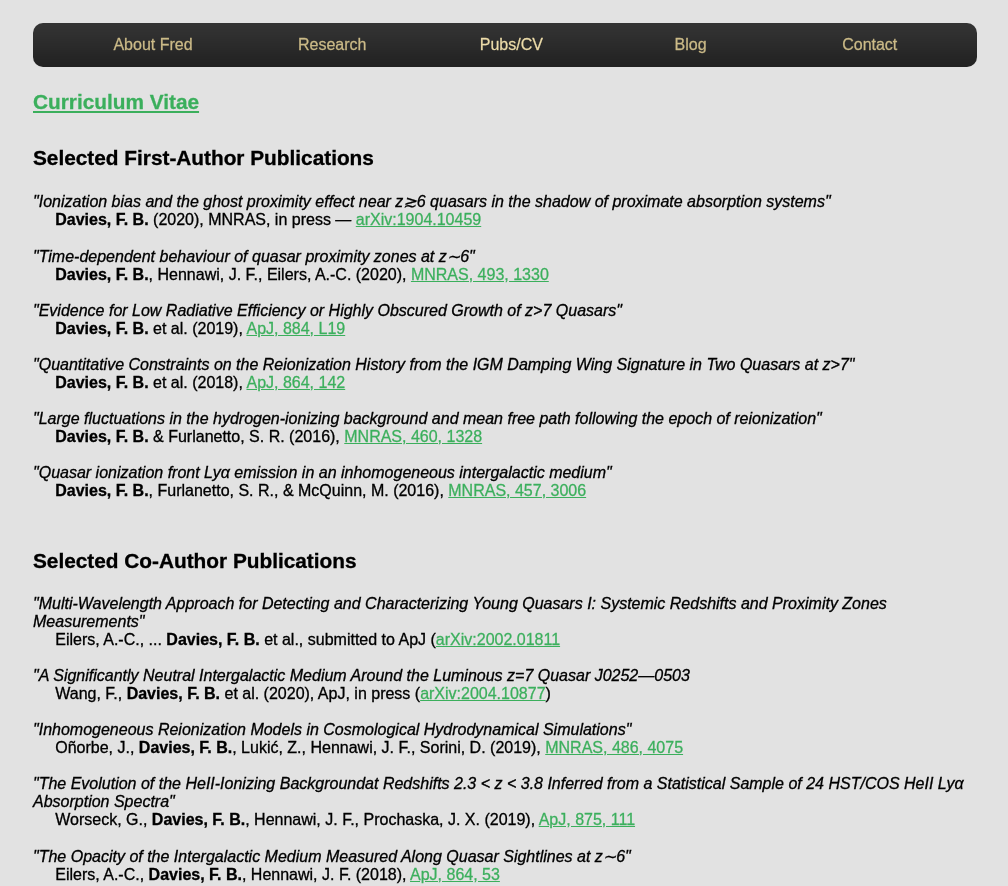
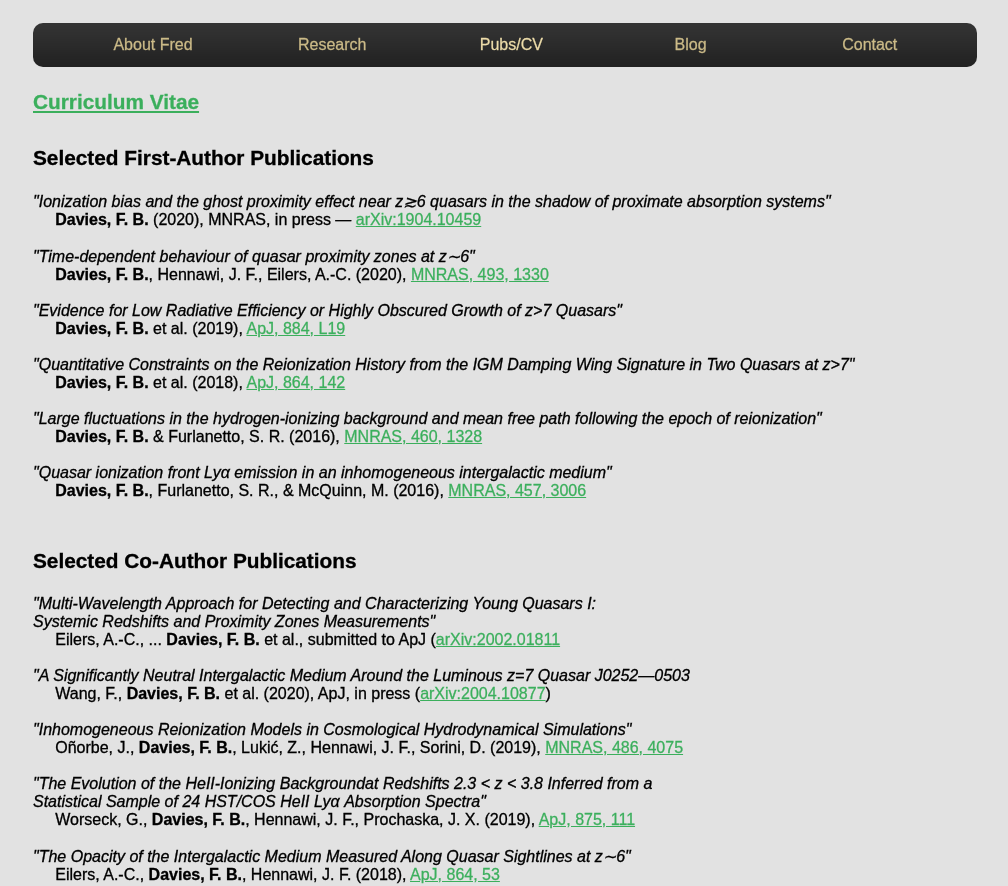
Before and after one commit to freddavies/freddavies.github.io, a plain HTML site: page pubcv.html in a window 1280 px wide. Shown: the part 71-957 px from the top of the page, without its empty margins (135-1143 px from the left). Drawn offline with Linux system fonts and the light colour scheme; a web font is replaced by a local one.

Commit message:
messing with pub formatting

```diff
--- a/pubcv.html
+++ b/pubcv.html
@@ -54,7 +54,7 @@
 
             <h3>Selected Co-Author Publications</h3>
 
-            <i>"Multi-Wavelength Approach for Detecting and Characterizing Young Quasars I: Systemic Redshifts and Proximity Zones Measurements"</i>
+            <i>"Multi-Wavelength Approach for Detecting and Characterizing Young Quasars I:<br> Systemic Redshifts and Proximity Zones Measurements"</i>
             <br>
             &nbsp;&nbsp;&nbsp;&nbsp;&nbsp;Eilers, A.-C., ... <b>Davies, F. B.</b> et al., submitted to ApJ (<a href="https://arxiv.org/abs/2002.01811">arXiv:2002.01811</a>
             <br><br>
@@ -66,7 +66,7 @@
             <br>
             &nbsp;&nbsp;&nbsp;&nbsp;&nbsp;O&ntilde;orbe, J., <b>Davies, F. B.</b>, Luki&cacute;, Z., Hennawi, J. F., Sorini, D. (2019), <a href="https://ui.adsabs.harvard.edu/abs/2019MNRAS.486.4075O/abstract">MNRAS, 486, 4075</a>
             <br><br>
-            <i>"The Evolution of the HeII-Ionizing Backgroundat Redshifts 2.3 &lt; z &lt; 3.8 Inferred from a Statistical Sample of 24 HST/COS HeII Ly&alpha; Absorption Spectra"</i>
+            <i>"The Evolution of the HeII-Ionizing Backgroundat Redshifts 2.3 &lt; z &lt; 3.8 Inferred from a<br> Statistical Sample of 24 HST/COS HeII Ly&alpha; Absorption Spectra"</i>
             <br>
             &nbsp;&nbsp;&nbsp;&nbsp;&nbsp;Worseck, G., <b>Davies, F. B.</b>, Hennawi, J. F., Prochaska, J. X. (2019), <a href="http://adsabs.harvard.edu/cgi-bin/nph-data_query?bibcode=2019ApJ...875..111W&db_key=AST&link_type=ABSTRACT&high=58c803967a10059">ApJ, 875, 111</a>
             <br><br>
```
